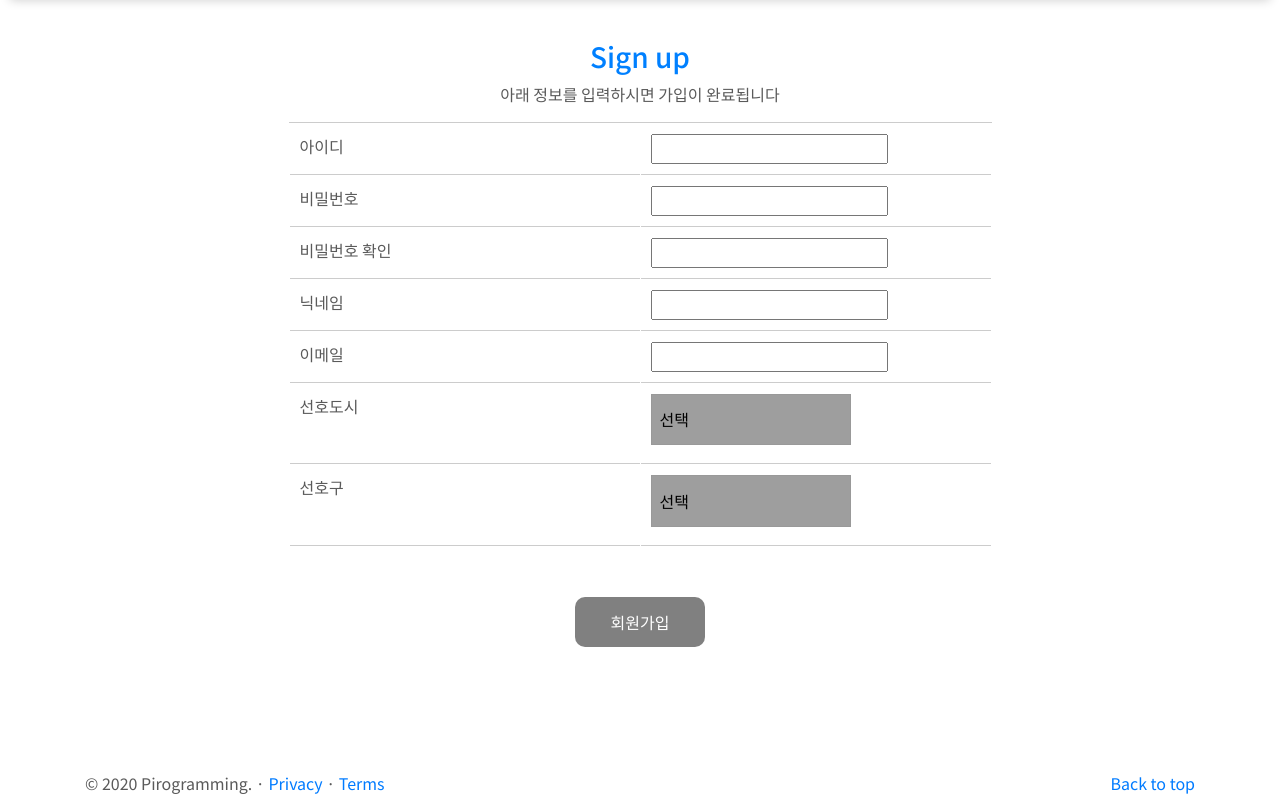
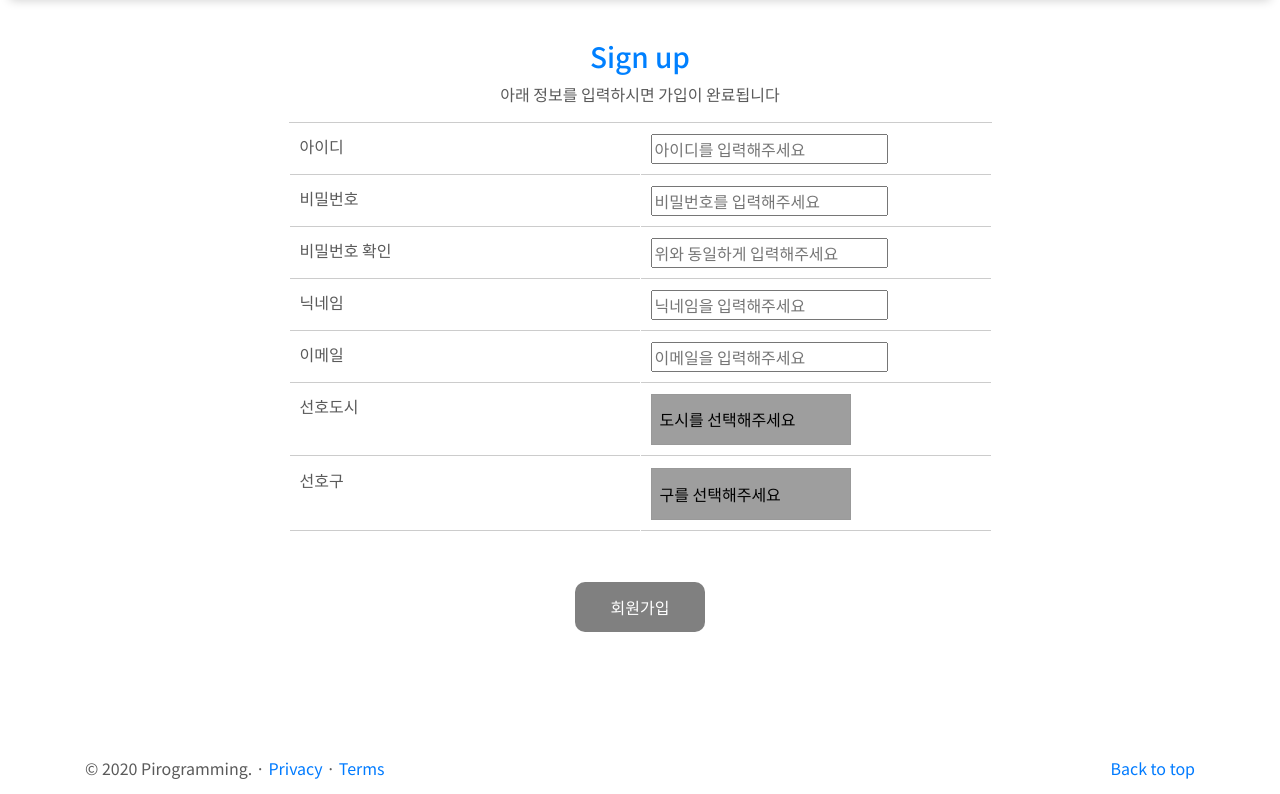
Before and after one commit to pirogramming/HelloEvent, a Django app: page /login/signup_form/ in a window 1280 px wide. Shown: the part 58-852 px from the top of the page. Run offline with Django 3.2, Linux system fonts and the light colour scheme; some libraries are stand-ins or nearby versions; grey boxes are pictures that could not be loaded.

Commit message:
로그인 폼 수정

```diff
--- a/event/templates/event/event_register.html
+++ b/event/templates/event/event_register.html
@@ -64,7 +64,7 @@
     {% else %}
         <script type="text/javascript">
             alert('로그인이 필요합니다')
-            window.location.href = '/';
+            window.location.href = '{% url "login:login" %}';
         </script>
     {% endif %}
 {% endblock %}
--- a/event/views.py
+++ b/event/views.py
@@ -70,7 +70,7 @@ class RelatedObjectDoesNotExist(Exception):
 def register_event(request):
     try:
         print('출력은 되는거니')
-        # tmp = Member.objects.get(id=request.user.pk).creator
+        #tmp = Member.objects.get(id=request.user.pk).creator
 
         ImageFormSet = modelformset_factory(EventImage, form=ImageForm, extra=3)
 
--- a/helloevent/settings.py
+++ b/helloevent/settings.py
@@ -22,7 +22,7 @@ BASE_DIR = os.path.dirname(os.path.dirname(os.path.abspath(__file__)))
 SECRET_KEY = '&49792s4z%ceyjh-#mye6u1+b&z2(-)x$(dlk$$3u7s#ywrg^m'
 
 # SECURITY WARNING: don't run with debug turned on in production!
-DEBUG = True
+DEBUG = True   # 나중에 배포할 때는 꼭 False로 바꿔주어야 함.
 
 ALLOWED_HOSTS = []
 
@@ -54,7 +54,7 @@ INSTALLED_APPS = [
     # provider
     'allauth.socialaccount.providers.google',
     'allauth.socialaccount.providers.naver',
-    'allauth.socialaccount.providers.kakao',
+    # 'allauth.socialaccount.providers.kakao',
 ]
 
 MIDDLEWARE = [
--- a/login/templates/login/enroll_creator.html
+++ b/login/templates/login/enroll_creator.html
@@ -18,7 +18,7 @@
     </div>
     {% else %}
     <script type="text/javascript">alert('로그인이 필요합니다')
-        window.location.href = '/';
+        window.location.href = '{% url "login:login" %}';
     </script>
     {% endif %}
 {% endblock %}
--- a/login/templates/login/login_form.html
+++ b/login/templates/login/login_form.html
@@ -11,11 +11,13 @@
         <table class="additional_info">
             <tr>
                 <td>아이디</td>
-                <td><input type="text" name="username" value="{{user.username}}" required/></td>
+                <td><input type="text" name="username" placeholder="아이디를 입력해주세요"
+                           value="{{user.username}}" required/></td>
             </tr>
             <tr>
                 <td>비밀번호</td>
-                <td><input type="text" name="password" value="{{user.password}}" required/></td>
+                <td><input type="password" name="password"  placeholder="비밀번호를 입력해주세요"
+                           required minlength="4" value="{{user.password}}"/></td>
             </tr>
         </table>
         <button type="submit"
--- a/login/templates/login/main.html
+++ b/login/templates/login/main.html
@@ -86,7 +86,7 @@
                 <div class="carousel-caption text-right">
                     <h1>이벤트 등록</h1>
                     <p>이제는 내가 아티스트! <br/> 숨겨왔던 솜씨를 뽐낼 수 있는 이벤트를 등록하고 <br/>나만의 이벤트 히스토리를 쌓아보세요.</p>
-                    <p><a class="btn btn-lg btn-primary" href="{% url 'login:create_creator' %}" role="button">등록하러 가기</a></p>
+                    <p><a class="btn btn-lg btn-primary" href="{% url 'event:event_register' %}" role="button">등록하러 가기</a></p>
                 </div>
             </div>
         </div>
--- a/login/templates/login/signup_form.html
+++ b/login/templates/login/signup_form.html
@@ -11,70 +11,100 @@
         <table class="additional_info">
             <tr>
                 <td>아이디</td>
-                <td><input type="text" name="username" value="{{user.username}}" required/></td>
+                <td><input type="text" name="username" value="{{user.username}}" required
+                placeholder="아이디를 입력해주세요"/></td>
             </tr>
             <tr>
                 <td>비밀번호</td>
-                <td><input type="password" name="password1" value="{{user.password}}" required/></td>
+                <td><input type="password" name="password1" value="{{user.password}}" required
+                placeholder="비밀번호를 입력해주세요" required minlength="4"/></td>
             </tr>
             <tr>
                 <td>비밀번호 확인</td>
-                <td><input type="password" name="password2" required/></td>
+                <td><input type="password" name="password2" required
+                placeholder="위와 동일하게 입력해주세요" required minlength="4"/></td>
             </tr>
             <tr>
                 <td>닉네임</td>
-                <td><input type="text" name="nickname" value="{{user.nickname}}" required/></td>
+                <td><input type="text" name="nickname" value="{{user.nickname}}" required
+                placeholder="닉네임을 입력해주세요"/></td>
             </tr>
             <tr>
                 <td>이메일</td>
-                <td><input type="email" name="email" value="{{user.email}}" required/></td>
+                <td><input type="email" name="email" value="{{user.email}}" required
+                placeholder="이메일을 입력해주세요"/></td>
             </tr>
             <tr>
-                <td>선호도시</td>
-                <td><label>
-                    <select id='selected_city' name='city' required>
-                        <optgroup label='시'>
-                            <option>선택</option>
-                            <option value='서울특별시'>서울특별시</option>
-                        </optgroup>
+<!--                <td>선호도시</td>-->
+<!--                <td><label>-->
+<!--                    <select id='selected_city' name='city' required>-->
+<!--                        <optgroup label='시'>-->
+<!--                            <option>선택</option>-->
+<!--                            <option value='서울특별시'>서울특별시</option>-->
+<!--                        </optgroup>-->
+<!--                    </select>-->
+<!--                </label></td>-->
+<!--            </tr>-->
+<!--            <tr>-->
+<!--                <td>선호구</td>-->
+<!--                <td><label>-->
+<!--                    <select id='selected_gu' name='gu' required>-->
+<!--                        <optgroup label='구'>-->
+<!--                            <option>선택</option>-->
+<!--                            <option value='강남구'>강남구</option>-->
+<!--                            <option value='송파구'>송파구</option>-->
+<!--                            <option value='서초구'>서초구</option>-->
+<!--                            <option value='강동구'>강동구</option>-->
+<!--                            <option value='관악구'>관악구</option>-->
+<!--                            <option value='영등포구'>영등포구</option>-->
+<!--                            <option value='강서구'>강서구</option>-->
+<!--                            <option value='양천구'>양천구</option>-->
+<!--                            <option value='구로구'>구로구</option>-->
+<!--                            <option value='금천구'>금천구</option>-->
+<!--                            <option value='종로구'>종로구</option>-->
+<!--                            <option value='중구'>중구</option>-->
+<!--                            <option value='동대문구'>동대문구</option>-->
+<!--                            <option value='중랑구'>중랑구</option>-->
+<!--                            <option value='마포구'>마포구</option>-->
+<!--                            <option value='용산구'>용산구</option>-->
+<!--                            <option value='성동구'>성동구</option>-->
+<!--                            <option value='광진구'>광진구</option>-->
+<!--                            <option value='은평구'>은평구</option>-->
+<!--                            <option value='서대문구'>서대문구</option>-->
+<!--                            <option value='성북구'>성북구</option>-->
+<!--                            <option value='강북구'>강북구</option>-->
+<!--                            <option value='도봉구'>도봉구</option>-->
+<!--                            <option value='노원구'>노원구</option>-->
+
+
+<!--                        </optgroup>-->
+<!--                    </select>-->
+<!--                </label></td>-->
+                                <td>선호도시</td>
+                <td>
+<!--                        <label for="city">도시 선택</label>-->
+                    <select
+                            name="city"
+                            id="city"
+                            onchange="addressKindChange(this)"
+                            class="selected_city"
+                    >
+                        <option>도시를 선택해주세요</option>
+                        <option value="서울특별시">서울특별시</option>
                     </select>
-                </label></td>
-            </tr>
+                </div>
+                </td>
+            <tr/>
             <tr>
                 <td>선호구</td>
-                <td><label>
-                    <select id='selected_gu' name='gu' required>
-                        <optgroup label='구'>
-                            <option>선택</option>
-                            <option value='강남구'>강남구</option>
-                            <option value='송파구'>송파구</option>
-                            <option value='서초구'>서초구</option>
-                            <option value='강동구'>강동구</option>
-                            <option value='관악구'>관악구</option>
-                            <option value='영등포구'>영등포구</option>
-                            <option value='강서구'>강서구</option>
-                            <option value='양천구'>양천구</option>
-                            <option value='구로구'>구로구</option>
-                            <option value='금천구'>금천구</option>
-                            <option value='종로구'>종로구</option>
-                            <option value='중구'>중구</option>
-                            <option value='동대문구'>동대문구</option>
-                            <option value='중랑구'>중랑구</option>
-                            <option value='마포구'>마포구</option>
-                            <option value='용산구'>용산구</option>
-                            <option value='성동구'>성동구</option>
-                            <option value='광진구'>광진구</option>
-                            <option value='은평구'>은평구</option>
-                            <option value='서대문구'>서대문구</option>
-                            <option value='성북구'>성북구</option>
-                            <option value='강북구'>강북구</option>
-                            <option value='도봉구'>도봉구</option>
-                            <option value='노원구'>노원구</option>
-
-
-                        </optgroup>
-                    </select>
-                </label></td>
+                <div class="choose_gu" style="margin-top: 1rem;">
+                    <td>
+<!--                        <label for="gu">구 선택</label>-->
+                        <select name="gu" id="gu" class="selected_gu">
+                            <option>구를 선택해주세요</option>
+                        </select>
+                </div>
+                </td>
             </tr>
         </table>
         <button type="submit"
@@ -85,3 +115,60 @@
 </div>
 
 {% endblock %}
+
+
+{% block hanseokscript %}
+<script>
+    function addressKindChange(e) {
+        let city;
+        let seoul = [
+            "강남구",
+            "송파구",
+            "서초구",
+            "강동구",
+            "관악구",
+            "영등포구",
+            "강서구",
+            "양천구",
+            "구로구",
+            "금천구",
+            "종로구",
+            "중구",
+            "동대문구",
+            "중랑구",
+            "마포구",
+            "용산구",
+            "성동구",
+            "광진구",
+            "은평구",
+            "서대문구",
+            "성북구",
+            "강북구",
+            "도봉구",
+            "노원구",
+        ];
+        let target = document.querySelector("#gu");
+
+        if (e.value == "서울특별시") {
+            city = seoul;
+        }
+        for (x in city) {
+            let opt = document.createElement("option");
+            opt.value = city[x];
+            opt.innerHTML = city[x];
+            target.appendChild(opt);
+        }
+    }
+
+    let save_btn = document.querySelector('#save_btn')
+    save_btn.addEventListener('click', function () {
+        alert('회원가입이 완료되었습니다.')
+    })
+    // save_btn.onclick = function() {
+    //     confirm("회원가입이 완료되었습니다.");
+    // }
+
+</script>
+
+
+{% endblock %}
```
